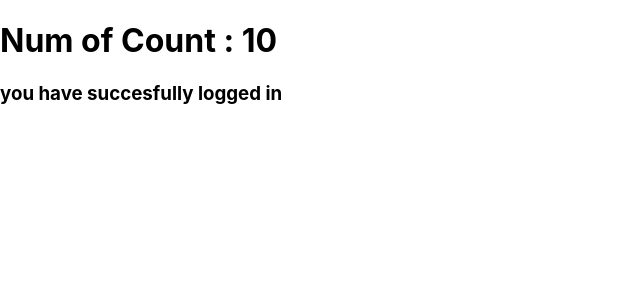
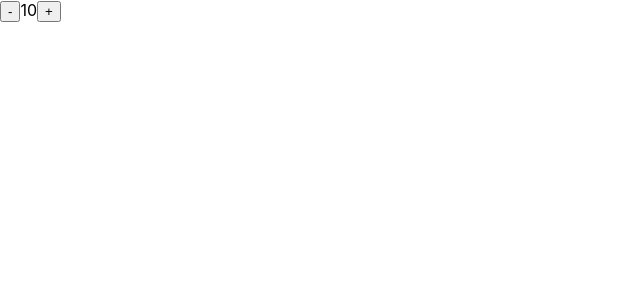
Before and after one commit to yayner2002/react-redux, a React (Create React App) app: page / in a window 1280 px wide. Shown: the top 300 px of the page, without its empty margins (0-640 px from the left). Built offline with nearby package versions, Linux system fonts and the light colour scheme.

Commit message:
Test using redux dev tool

```diff
--- a/src/App.js
+++ b/src/App.js
@@ -1,11 +1,16 @@
-import { useSelector } from "react-redux";
+import { useSelector, useDispatch } from "react-redux";
+import { inc } from "./actions";
+import { dec } from "./actions";
 
 function App() {
   const counter = useSelector(state => state.count)
   const isLogged = useSelector(state => state.isLogged)
+  const dispatch = useDispatch()
   return (
     <div className="App">
-      <h1>Num of Count : {counter}</h1>
+
+      <button onClick={() => dispatch(dec())}>-</button><span>{counter}</span>
+      <button onClick={() => dispatch(inc())}>+</button>
       {isLogged ? <h3>you have succesfully logged in</h3> : ''}
     </div>
   );
--- /dev/null
+++ b/src/actions/index.js
@@ -0,0 +1,10 @@
+export const inc = () => {
+    return {
+        type : 'INCREMENT'
+    }
+}
+export const dec = () => {
+    return {
+        type : 'DECREMENT'
+    }
+}
--- a/src/reducers/isLogged.js
+++ b/src/reducers/isLogged.js
@@ -1,4 +1,4 @@
-const isLoggedReducer = (state = true, action) => {
+const isLoggedReducer = (state = false, action) => {
     switch(action.type){
         case 'SIGN_IN':
             return !state
```
